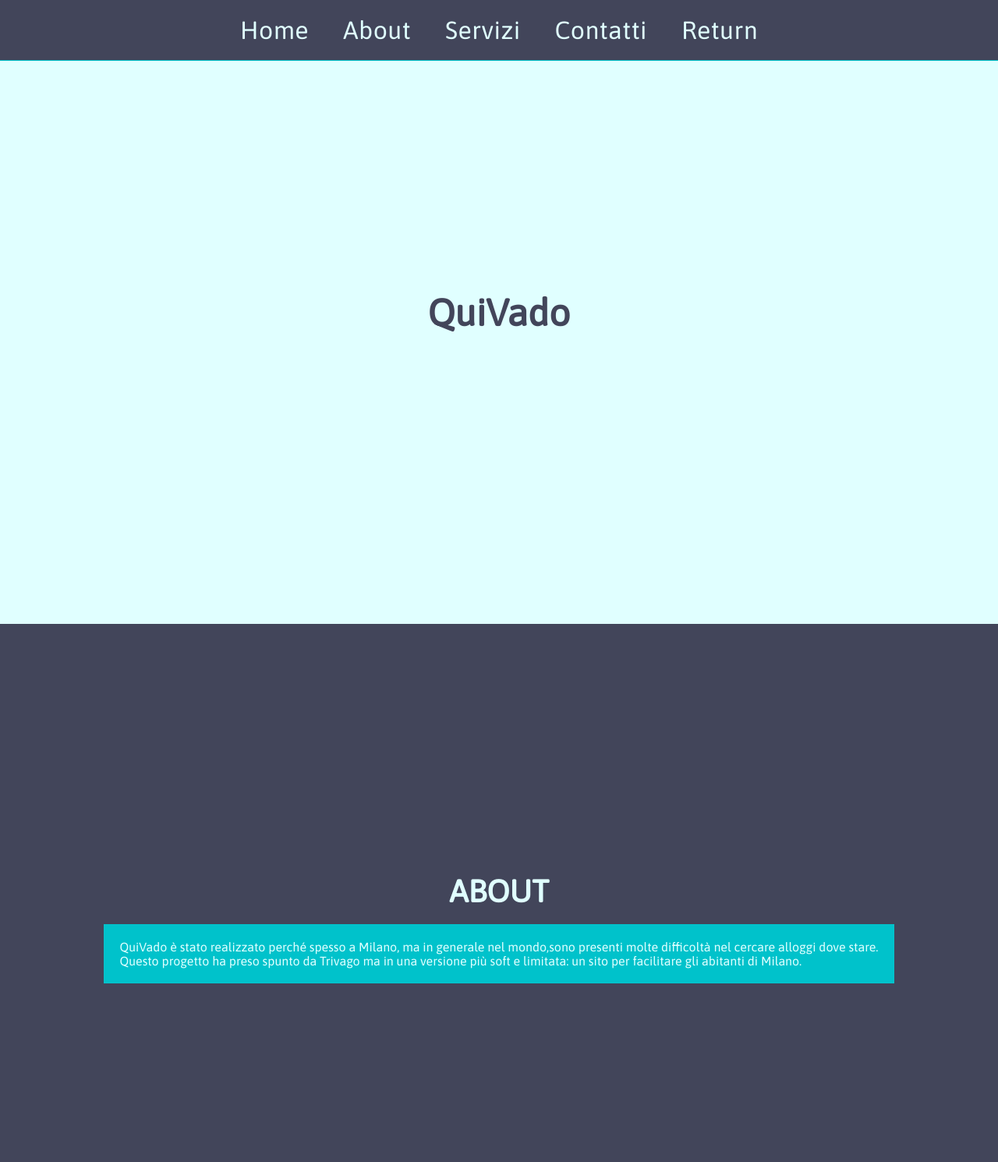
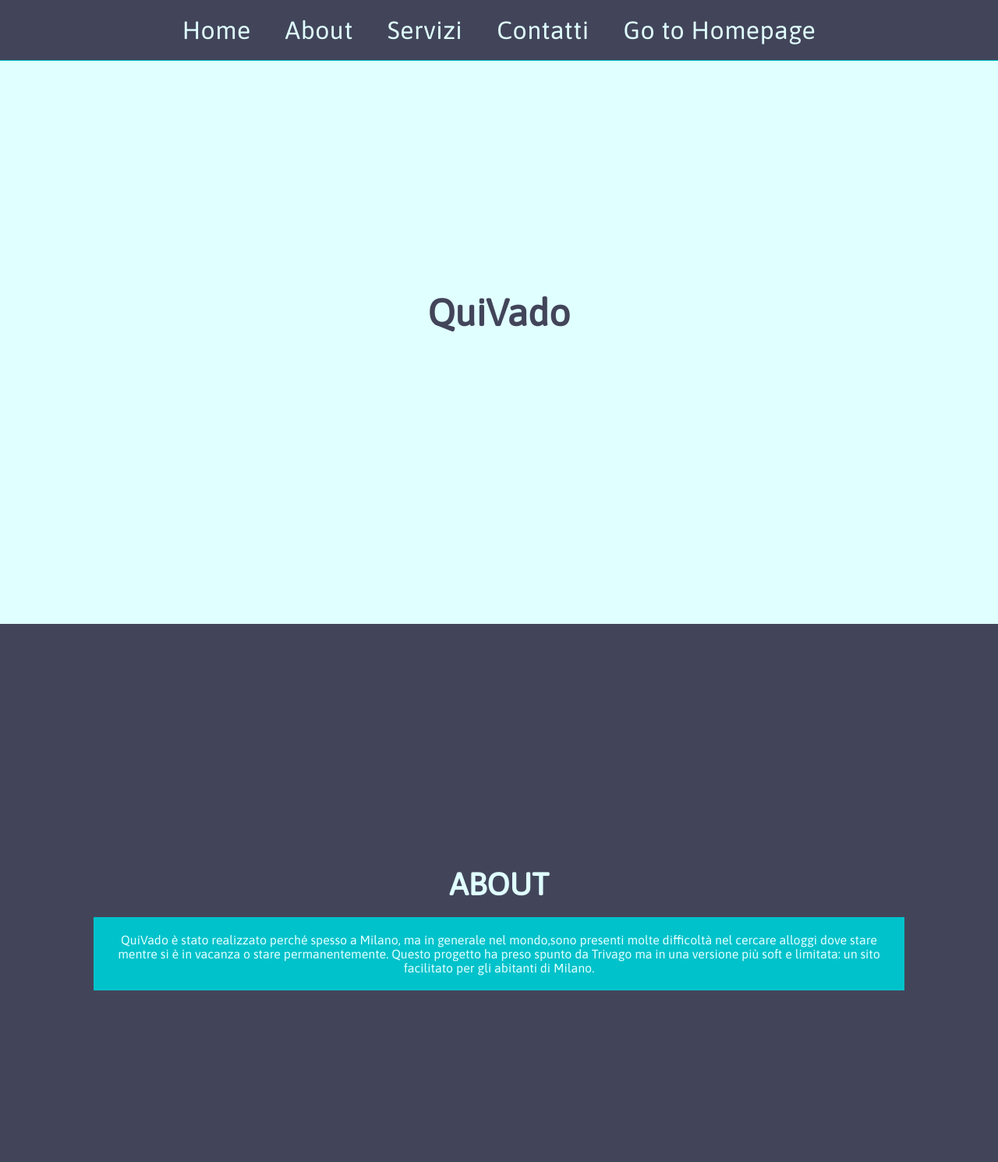
Before and after one commit to Sebacili/Flask, a Flask app: template projectfineanno/templates/whoweare.html in a window 1280 px wide. Shown: the top 1490 px of the page at 78% size. Run offline with Flask 2, Linux system fonts and the light colour scheme; the template is opened without the code that fills it, so the values that code supplies are empty.

Commit message:
comments pt2

```diff
--- a/projectfineanno/templates/whoweare.html
+++ b/projectfineanno/templates/whoweare.html
@@ -6,6 +6,8 @@
     <meta http-equiv="X-UA-Compatible" content="IE=edge">
     <meta name="viewport" content="width=device-width, initial-scale=1.0">
 
+    <title>QuiVado</title>
+    <link rel = "shortcut icon" href = "static/images/hotels.ico">
     <link rel="stylesheet" href="static/css/intro.css">
     <script lang="js">
       let section = document.querySelectorAll("section");
@@ -60,7 +62,7 @@
       <a href="#about">About</a>
       <a href="#services">Servizi</a>
       <a href="#contact">Contatti</a>
-      <a href="/">Return</a>
+      <a href="/homepage">Go to Homepage</a>
     </nav>
   </header>
   <section id="home">
@@ -74,9 +76,9 @@
       <div class="text-container">
         <div class="text-box">
 
-          <p>
-            QuiVado è stato realizzato perché spesso a Milano, ma in generale nel mondo,sono presenti molte difficoltà nel cercare alloggi dove stare. <br>
-            Questo progetto ha preso spunto da Trivago ma in una versione più soft e limitata: un sito per facilitare gli abitanti di Milano.
+          <p style="text-align: center;">
+            QuiVado è stato realizzato perché spesso a Milano, ma in generale nel mondo,sono presenti molte difficoltà nel cercare alloggi dove stare mentre si è in vacanza o stare permanentemente.
+            Questo progetto ha preso spunto da Trivago ma in una versione più soft e limitata: un sito facilitato per gli abitanti di Milano.
           </p>
 
         </div>
@@ -90,20 +92,20 @@
       <div class="text-container">
         <div class="text-box">
           <h3>Servizio 1</h3>
-          <p>
+          <p style="text-align: center;">
             Nel primo servizio l’ utente dispone di una mappa interattiva dove sono presenti tutti gli alloggi di Milano ed è possibile “viaggiare” all’ interno eseguendo uno zoom con la rotellina e spostandosi trascinando tenendo premuto il tasto sinistro del mouse.
           </p>
         </div>
         <div class="text-box">
           <h3>Servizio 2</h3>
-          <p>
+          <p style="text-align: center;">
             L'utente inserisce il nome dell’ alloggio di Milano e vengono riportate le informazioni dell'alloggio richiesto con affiancata una mappa interattiva nella quale è possibile visionare il marker.
           </p>
         </div>
         <div class="text-box">
           <h3>Servizio 3</h3>
-          <p>
-            É presente un menù a tendina con il nome di tutti i quartieri di Milano, selezionando il quartiere desiderato verrà riportata la mappa interattiva con gli alloggi di quel quartiere. E se hai bisogno delle informazioni
+          <p style="text-align: center;">
+            É presente un menù a tendina con il nome di tutti i quartieri di Milano, selezionando il quartiere desiderato verrà riportata la mappa interattiva con gli alloggi di quel quartiere. E se hai bisogno delle informazioni puoi semplicemente inserire il nome dell'alloggio nell'input del secondo servizio.
           </p>
         </div>
       </div>
```
Also changed, not shown: projectfineanno/codice.py (+60 -56 lines), projectfineanno/templates/homepage.html (+7 -3 lines).
